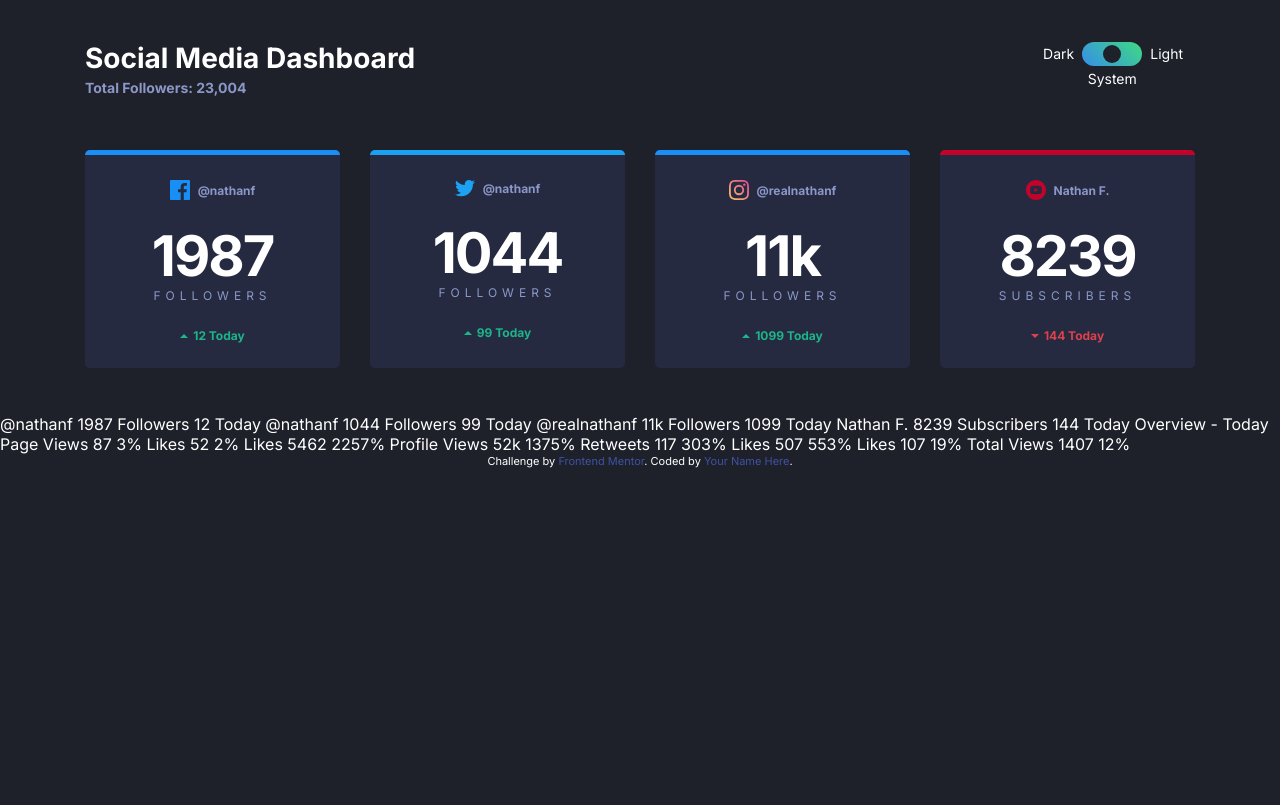
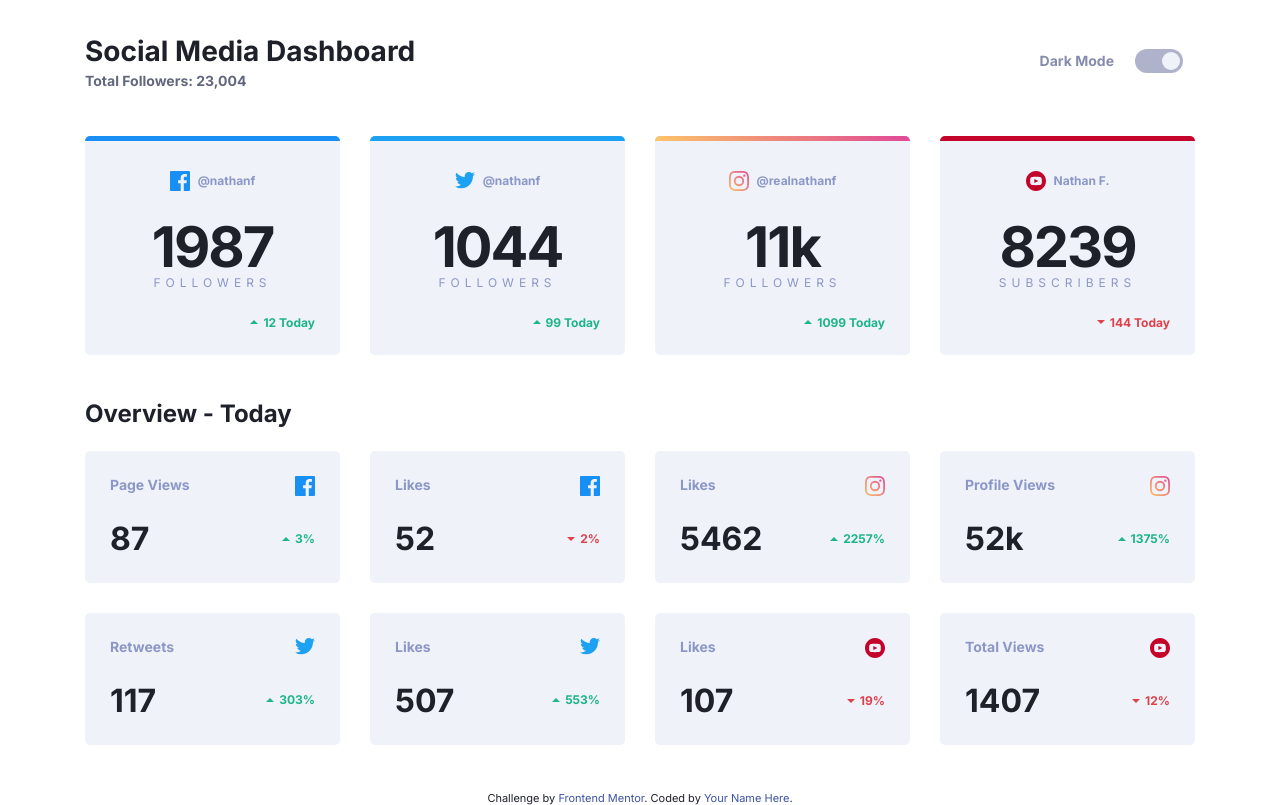
Before and after one commit to Awe-Elizabeth/fem-social-media-dashboard-dark-light-toggle, a website: page index.html in a window 1280 px wide. Drawn offline with Linux system fonts and the light colour scheme; files that its build step writes are made by us from their sources.

Commit message:
Light-Dark Mode

```diff
--- a/app/scss/components/_index.scss
+++ b/app/scss/components/_index.scss
@@ -1,3 +1,4 @@
 @forward 'header';
 @forward 'toggle';
 @forward 'card';
+@forward 'card-grid';
--- /dev/null
+++ b/app/scss/components/card-grid.scss
@@ -0,0 +1,26 @@
+@use '../util' as *;
+
+.card-grid {
+    display: grid;
+    grid-template-columns: repeat(2, 1fr);
+    grid-template-rows: repeat(2, auto);
+    justify-items: start;
+    gap: rem(23);
+}
+
+.card__subtitle {
+
+}
+
+.card__count {
+    margin-bottom: 0;
+}
+
+.card__count,
+.card_change {
+    align-self: end;
+}
+img,
+.card__change {
+    justify-self: end;
+}
--- a/app/scss/components/card.scss
+++ b/app/scss/components/card.scss
@@ -14,12 +14,18 @@
     }
 }
 .card {
-    background: var(--dark-card);
+    background: var(--card-bg);
     color: var(--dark-text1);
     text-align: center;
     padding: rem(25);
     border-radius: rem(5);
+    position: relative;
+    overflow: hidden;
+    cursor: pointer;
 
+    &:hover {
+        background: var( --hover);
+    }
 
     &--facebook {
         border-top: rem(5) solid var(--facebook);
@@ -28,7 +34,19 @@
         border-top: rem(5) solid var(--twitter);
     }
     &--instagram {
-        border-top: rem(5) solid var(--facebook);
+        padding-top: rem(30);
+        &::before {
+            content: '';
+            height: rem(5);
+            width: 100%;
+            position: absolute;
+            display: block;
+            background: linear-gradient(225deg, var(--instagram-end), var(--instagram-middle) 50.91%, var(--instagram-start) 100%);
+            left: 0;
+            top: 0;
+        }
+        // border-top: rem(5) solid;
+
     }
     &--youtube {
         border-top: rem(5) solid var(--youTube);
@@ -39,6 +57,13 @@
         justify-content: center;
         align-items: center;
         margin-bottom: rem(28);
+        margin-top: rem(5);
+        height: rem(20);
+    }
+
+    &__subtitle {
+        font-size: rem(14);
+        font-weight: 700;
     }
 
     &__icon {
@@ -67,7 +92,7 @@
     }
 
     &__count {
-        color: var(--dark-text2);
+        color: var(--text-color);
 
         &--big {
             font-size: rem(56);
@@ -78,7 +103,8 @@
         }
 
         &--small {
-
+            font-size: rem(32);
+            font-weight: 700;
         }
     }
 
--- a/app/scss/components/header.scss
+++ b/app/scss/components/header.scss
@@ -20,7 +20,7 @@
 
     &__subtitle{
         font-size: rem(14);
-        color: var(--dark-text1);
+        color: var(--text-color2);
         font-weight: 700;
     }
 
--- a/app/scss/components/toggle.scss
+++ b/app/scss/components/toggle.scss
@@ -2,33 +2,23 @@
 
 .toggle {
     display: grid;
-    grid-template-columns: 1fr rem(60) 1fr;
-    grid-template-rows: repeat(2, 1fr);
+    grid-template-columns: 1fr 3rem;
     border: none;
     gap: rem(4.8) rem(8);
     margin: 0;
 
     label {
         font-size: rem(14);
-        align-self: center;
-        &[for='dark']{
-            grid-column: 1/2;
-            justify-self: end;
-        }
-        &[for='system']{
-            grid-column: 1/4;
-            grid-row: 2/3;
-            justify-self: center;
-            align-self: start;
-        }
-        &[for='light']{
-            grid-column: 3/4;
+        color: var(--toggle);
+        font-weight: 700;
+
+        &[for="dark"] {
+            line-height: rem(24);
+            margin-right: rem(13);
         }
     }
 
     &__wrapper{
-        grid-column: 2/3;
-        grid-row: 1/2;
         height: rem(24);
         position: relative;
     }
@@ -36,7 +26,7 @@
     input[type='radio'] {
         opacity: 0;
         margin: 0 rem(-2) 0 rem(-2);
-        width: rem(20);
+        width: rem(24);
         height: rem(24);
 
         &:focus ~ .toggle__button{
@@ -50,10 +40,7 @@
         position: absolute;
         width: 100%;
         top: 0;
-        background: linear-gradient(225deg,
-        var(--toggle-bg-end) 0%,
-        var(--toggle-bg-start) 98.02%,
-        );
+        background: var(--toggle-bg);
         pointer-events: none;
         border-radius: rem(12);
     }
@@ -66,7 +53,7 @@
         width: rem(18);
         height: rem(18);
         border-radius: 50%;
-        background-color: var(--dark-bg);
+        background-color: var(--toggle-btn);
         transition: all 150ms ease-in-out
     }
 
--- a/app/scss/globals/boilerplate.scss
+++ b/app/scss/globals/boilerplate.scss
@@ -11,6 +11,15 @@ body{
     margin: 0;
     padding: 0;
     font-family: var(--font-inter);
-    background: var(--dark-bg);
-    color: var(--dark-text2);
+    background: var(--background);
+    color: var(--text-color);
 }
+
+.visually-hidden {
+    position: absolute;
+    left: -10000px;
+    top: auto;
+    width: 1px;
+    height: 1px;
+    overflow: hiddden
+}
--- a/app/scss/globals/colors.scss
+++ b/app/scss/globals/colors.scss
@@ -3,22 +3,78 @@
     --brightred: hsl(356, 69%, 56%);
     --facebook: hsl(208, 92%, 53%);
     --instagram-start: hsl(37, 97%, 70%);
+    --instagram-middle: hsl(5, 77%, 71%);
     --instagram-end: hsl(329, 70%, 58%);
     --twitter: hsl(203, 89%, 53%);
     --youTube: hsl(348, 97%, 39%);
+    // toggle
     --toggle-bg-start:  hsl(210, 78%, 56%);
     --toggle-bg-end: hsl(146, 68%, 55%);
-    --toggle: hsl(230, 22%, 74%);
+    --toggle-light: hsl(230, 19%, 60%);
+    --toggle-bg-light: hsl(230, 22%, 74%);
+    --toggle-btn-light: hsl(228, 46%, 96%);
     //dark background
     --dark-bg: hsl(230, 17%, 14%);
     --dark-top-bg: hsl(232, 19%, 15%);
     --dark-card: hsl(228, 28%, 20%);
+    --card-hover: hsl(228, 25%, 27%);
     --dark-text1: hsl(228, 34%, 66%);
     --dark-text2: hsl(0, 0%, 100%);
     // Light background
     --light-bg: hsl(0, 0%, 100%);
     --light-top-bg: hsl(225, 100%, 98%);
     --light-card:  hsl(227, 47%, 96%);
-    --light-text1: hsl(228, 12%, 44%);
+    --light-card-hover:  hsl(228, 33%, 91%);
+    --light-text1: hsl(230, 12%, 44%);
     --light-text2: hsl(230, 17%, 14%);
+
+    --background: var(--light-bg);
+    --text-color: var(--light-text2);
+    --text-color2: var(--light-text1);
+    --card-bg: var(--light-card);
+    --hover: var(--light-card-hover);
+    --toggle: var(--toggle-light);
+    --toggle-bg: var(--toggle-bg-light);
+    --toggle-btn: var(--toggle-btn-light);
 }
+
+@media (prefers-color-scheme: dark) {
+    :root {
+        --background: var(--dark-bg);
+        --text-color: var(--dark-text2);
+        --card-bg: var(--dark-card);
+        --text-color2: var(--dark-text1);
+        --hover: var(--card-hover);
+        --toggle: var(--light-bg);
+        --toggle-bg: linear-gradient(225deg,
+        var(--toggle-bg-end) 0%,
+        var(--toggle-bg-start) 98.02%,
+        );
+        --toggle-btn: var(--dark-bg);
+    }
+}
+
+body.light {
+    --background: var(--light-bg);
+    --text-color: var(--light-text2);
+    --text-color2: var(--light-text1);
+    --card-bg: var(--light-card);
+    --hover: var(--light-card-hover);
+    --toggle: var(--toggle-light);
+    --toggle-bg: var(--toggle-bg-light);
+    --toggle-btn: var(--toggle-btn-light);
+}
+
+body.dark {
+    --background: var(--dark-bg);
+        --text-color: var(--dark-text2);
+        --card-bg: var(--dark-card);
+        --text-color2: var(--dark-text1);
+        --hover: var(--card-hover);
+        --toggle: var(--light-bg);
+        --toggle-bg: linear-gradient(225deg,
+        var(--toggle-bg-end) 0%,
+        var(--toggle-bg-start) 98.02%
+        );
+        --toggle-btn: var(--dark-bg);
+}
--- a/app/scss/globals/typography.scss
+++ b/app/scss/globals/typography.scss
@@ -12,6 +12,11 @@ h1 {
         font-size: rem(28);
     }
 }
+
+h2 {
+    font-size: rem(24);
+    margin-bottom: rem(24);
+}
 a, a:visited, a:active {
     text-decoration: none;
 }
--- a/index.html
+++ b/index.html
@@ -32,17 +32,17 @@
 
 
     <fieldset class="header__toggle toggle" aria-label="theme toggle" role="radiogroup">
+
+      <label for="dark">Dark Mode <span class="visually-hidden">On</span></label>
+
       <div class="toggle__wrapper">
         <input type="radio" name="theme" id="dark">
-        <input type="radio" name="theme" id="system" checked>
         <input type="radio" name="theme" id="light">
         <span aria-hidden="true" class="toggle__background"></span>
         <span aria-hidden="true" class="toggle__button"></span>
       </div>
-      <label for="dark">Dark</label>
-      <label for="system">System</label>
-      <label for="light">Light</label>
 
+      <label class="visually-hidden" for="light">Dark Mode Off</label>
       <!-- Dark Mode -->
     </fieldset>
 
@@ -114,61 +114,91 @@
       </div>
 
     </section>
-    @nathanf
-    1987
-    Followers
-    12 Today
 
-    @nathanf
-    1044
-    Followers
-    99 Today
+    <section class="container">
+      <h2>Overview - Today</h2>
+      <div class="cards">
+        <div class="card card-grid">
+          <div class="card__subtitle">Page Views</div>
+            <img src="./images/icon-facebook.svg" alt="Facebook Icon">
+          <div class="card__count card__count--small">87</div>
+          <div class="card__change card__change--up">
+            <img src="./images/icon-up.svg" alt="up arrow">
+            <div class="card__number">3%</div>
+          </div>
+        </div>
 
-    @realnathanf
-    11k
-    Followers
-    1099 Today
+        <div class="card card-grid">
+          <div class="card__subtitle">Likes</div>
+            <img src="./images/icon-facebook.svg" alt="Facebook Icon">
+          <div class="card__count card__count--small">52</div>
+          <div class="card__change card__change--down">
+            <img src="./images/icon-down.svg" alt="down arrow">
+            <div class="card__number">2%</div>
+          </div>
+        </div>
 
-    Nathan F.
-    8239
-    Subscribers
-    144 Today
+        <div class="card card-grid">
+          <div class="card__subtitle">Likes</div>
+            <img src="./images/icon-instagram.svg" alt="Instagram Icon">
+          <div class="card__count card__count--small">5462</div>
+          <div class="card__change card__change--up">
+            <img src="./images/icon-up.svg" alt="up arrow">
+            <div class="card__number">2257%</div>
+          </div>
+        </div>
 
+        <div class="card card-grid">
+          <div class="card__subtitle">Profile Views</div>
+            <img src="./images/icon-instagram.svg" alt="Inst Icon">
+          <div class="card__count card__count--small">52k</div>
+          <div class="card__change card__change--up">
+            <img src="./images/icon-up.svg" alt="up arrow">
+            <div class="card__number">1375%</div>
+          </div>
+        </div>
 
+        <div class="card card-grid">
+          <div class="card__subtitle">Retweets</div>
+            <img src="./images/icon-twitter.svg" alt="Twitter Icon">
+          <div class="card__count card__count--small">117</div>
+          <div class="card__change card__change--up">
+            <img src="./images/icon-up.svg" alt="up arrow">
+            <div class="card__number">303%</div>
+          </div>
+        </div>
 
-    Overview - Today
+        <div class="card card-grid">
+          <div class="card__subtitle">Likes</div>
+            <img src="./images/icon-twitter.svg" alt="Twitter Icon">
+          <div class="card__count card__count--small">507</div>
+          <div class="card__change card__change--up">
+            <img src="./images/icon-up.svg" alt="up arrow">
+            <div class="card__number">553%</div>
+          </div>
+        </div>
 
-    Page Views
-    87
-    3%
+        <div class="card card-grid">
+          <div class="card__subtitle">Likes</div>
+            <img src="./images/icon-youtube.svg" alt="Youtube Icon">
+          <div class="card__count card__count--small">107</div>
+          <div class="card__change card__change--down">
+            <img src="./images/icon-down.svg" alt="down arrow">
+            <div class="card__number">19%</div>
+          </div>
+        </div>
 
-    Likes
-    52
-    2%
-
-    Likes
-    5462
-    2257%
-
-    Profile Views
-    52k
-    1375%
-
-    Retweets
-    117
-    303%
-
-    Likes
-    507
-    553%
-
-    Likes
-    107
-    19%
-
-    Total Views
-    1407
-    12%
+        <div class="card card-grid">
+          <div class="card__subtitle">Total Views</div>
+            <img src="./images/icon-youtube.svg" alt="Youtube Icon">
+          <div class="card__count card__count--small">1407</div>
+          <div class="card__change card__change--down">
+            <img src="./images/icon-down.svg" alt="down arrow">
+            <div class="card__number">12%</div>
+          </div>
+        </div>
+      </div>
+    </section>
   </main>
 
 
```
Also changed, not shown: app/js/script.js (+36 -0 lines), dist/script.js, dist/style.css, 2 other files.
